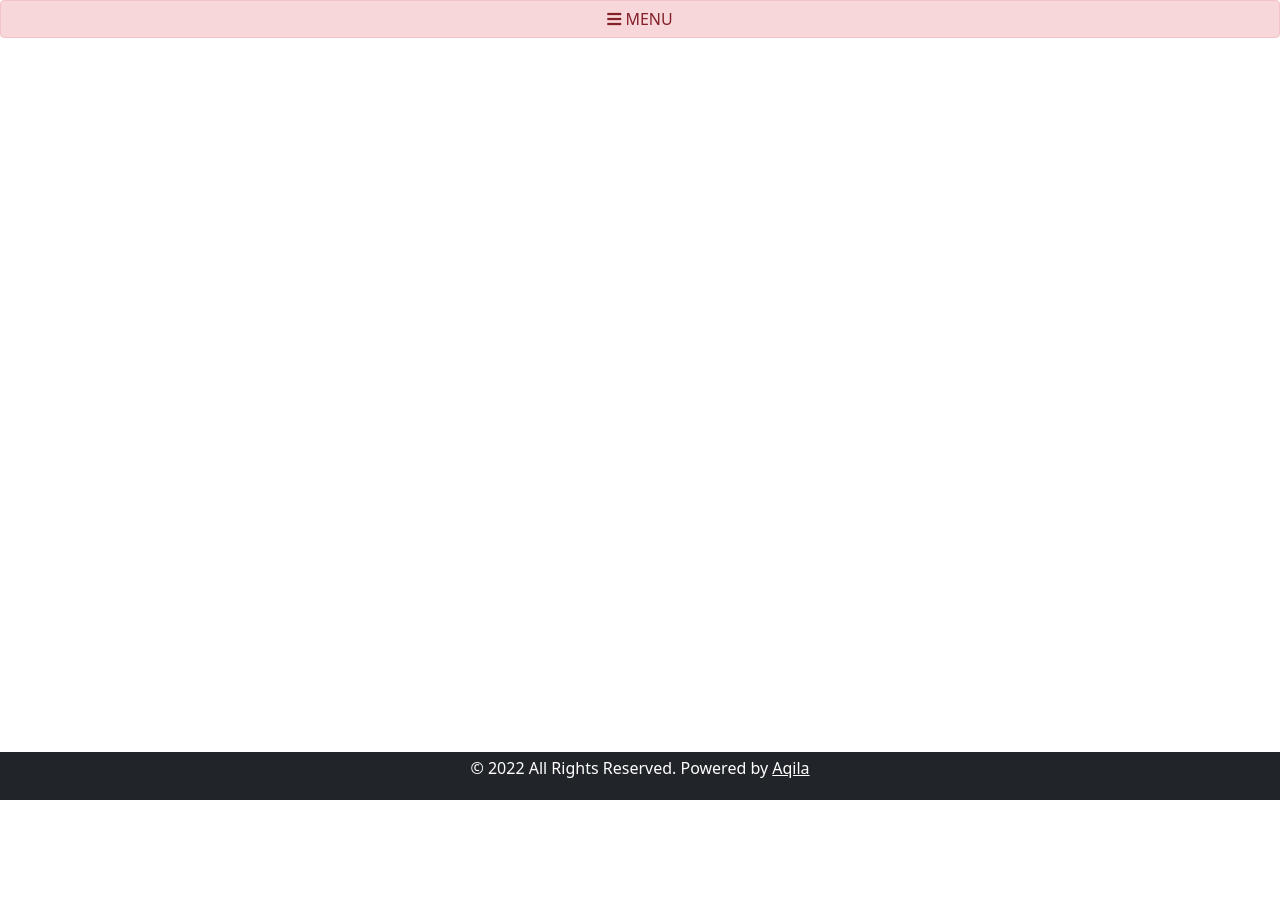
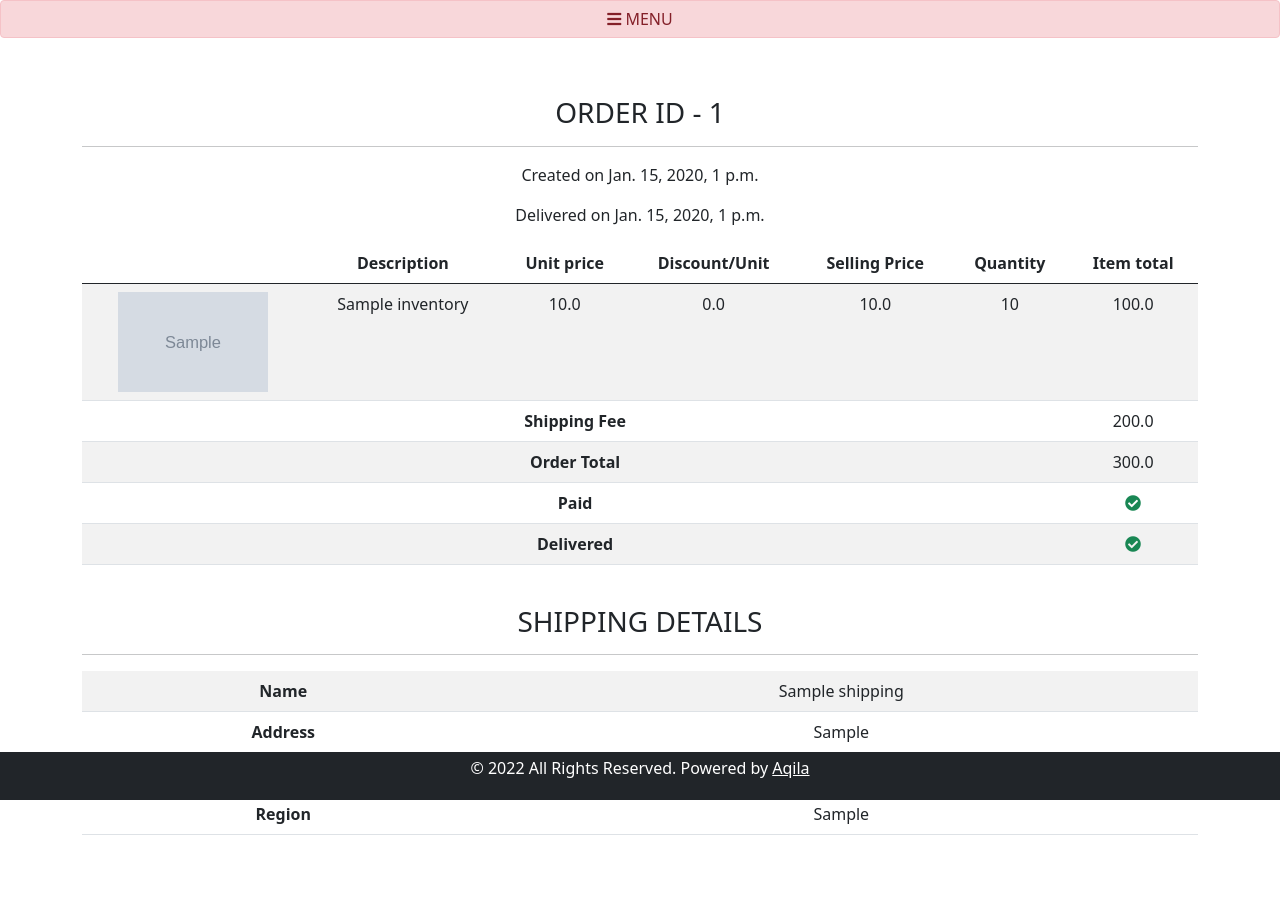
Before and after one commit to timothymadegwa/spares-ecommerce, a Django app: page /order/1 in a window 1280 px wide. Before the commit the page ends 800 px from the top, so only its background shows below. Run offline with Django 4.2, Linux system fonts and the light colour scheme; tables that the repository leaves empty hold one stand-in row (values such as "Sample post"); grey boxes marked "Sample" are stand-in pictures.

Commit message:
logic for specific order

```diff
--- a/spares/templates/spares/order.html
+++ b/spares/templates/spares/order.html
@@ -5,6 +5,90 @@
 
 {% block content %}
 <div class="container text-center "><br>
+    <h3>ORDER ID - {{ orders.id }}</h3><hr>
+    <p>Created on {{ orders.order_date}}</p>
+    {% if orders.delivered %}
+    <p>Delivered on {{ orders.delivery_date}}</p>
+    {% endif %}
+    <div class="table-responsive">
+        <table class="table table-striped table-hover">
+            <thead>
+            <tr>
+                <th scope="col"></th>
+                <th scope="col">Description</th>
+                <th scope="col">Unit price</th>
+                <th scope="col">Discount/Unit</th>
+                <th scope="col">Selling Price</th>
+                <th scope="col">Quantity</th>
+                <th scope="col">Item total</th>
+            </tr>
+            </thead>
+            <tbody>
+            {% for inv in orders.items.all %}
+            <tr>
+              <td><img src="{{inv.item.photo.url}}" alt="item image" style="height: 100px; width: 150px;"></td>
+              <td>{{ inv.item }}</td>
+              <td>{{ inv.item.price}}</td>
+              <td>{{ inv.item.discount }}</td>
+              <td>{{ inv.item.selling_price }}</td>
+              <td>{{ inv.quantity }}</td>
+              <td class="item-total">{{ inv.item_total }}</td>
+            </tr>
+          {% endfor %}
+          <tr>
+            <th colspan="6">Shipping Fee</th>
+            <td class="item-total">{{orders.shipping_details.shipping_fee}}</td>
+          </tr>
+          <tr>
+            <th colspan="6">Order Total</th>
+            <td class="item-total">{{ orders.order_total }}</td>
+          </tr>
+          <tr>
+            <th colspan="6">Paid</th>
+            <td class="item-total">
+                {% if orders.paid %}
+                <i class="text-success fas fa-check-circle px-2"></i>
+                {% else %}
+                <i class="text-danger fas fa-exclamation-circle px-2"></i>
+                {% endif %}</td>
+          </tr>
+          <tr>
+            <th colspan="6">Delivered</th>
+            <td class="item-total">
+                {% if orders.delivered %}
+                <i class="text-success fas fa-check-circle px-2"></i>
+                {% else %}
+                <i class="text-danger fas fa-exclamation-circle px-2"></i>
+                {% endif %}</td>
+          </tr>
+
+            </tbody>
+        </table><br>
+        <div>
+            <h3>SHIPPING DETAILS</h3><hr>
+            <table class="table table-striped table-hover">
+                <tbody>
+                  <tr>
+                    <th scope="row">Name</th>
+                    <td>{{ orders.shipping_details.shipping_name }}</td>
+                  </tr>
+                  <tr>
+                    <th scope="row">Address</th>
+                    <td>{{ orders.shipping_details.shipping_location }}</td>
+                  </tr>
+                  <tr>
+                    <th scope="row">Region</th>
+                    <td>{{ orders.shipping_details.phone_number }}</td>
+                  </tr>
+                  <tr>
+                    <th scope="row">Region</th>
+                    <td>{{ orders.shipping_details.region }}</td>
+                  </tr>
+
+                </tbody>
+              </table>
+        </div>
+    </div>
 
 
 
--- a/spares/views.py
+++ b/spares/views.py
@@ -123,6 +123,6 @@ def orders(request):
 def order(request, id):
     order = get_object_or_404(Order, id=id)
     context = {
-        "order" : order,
+        "orders" : order,
     }
     return render(request, 'spares/order.html', context)
```
Also changed, not shown: spares/templates/spares/orders.html (+14 -2 lines).
